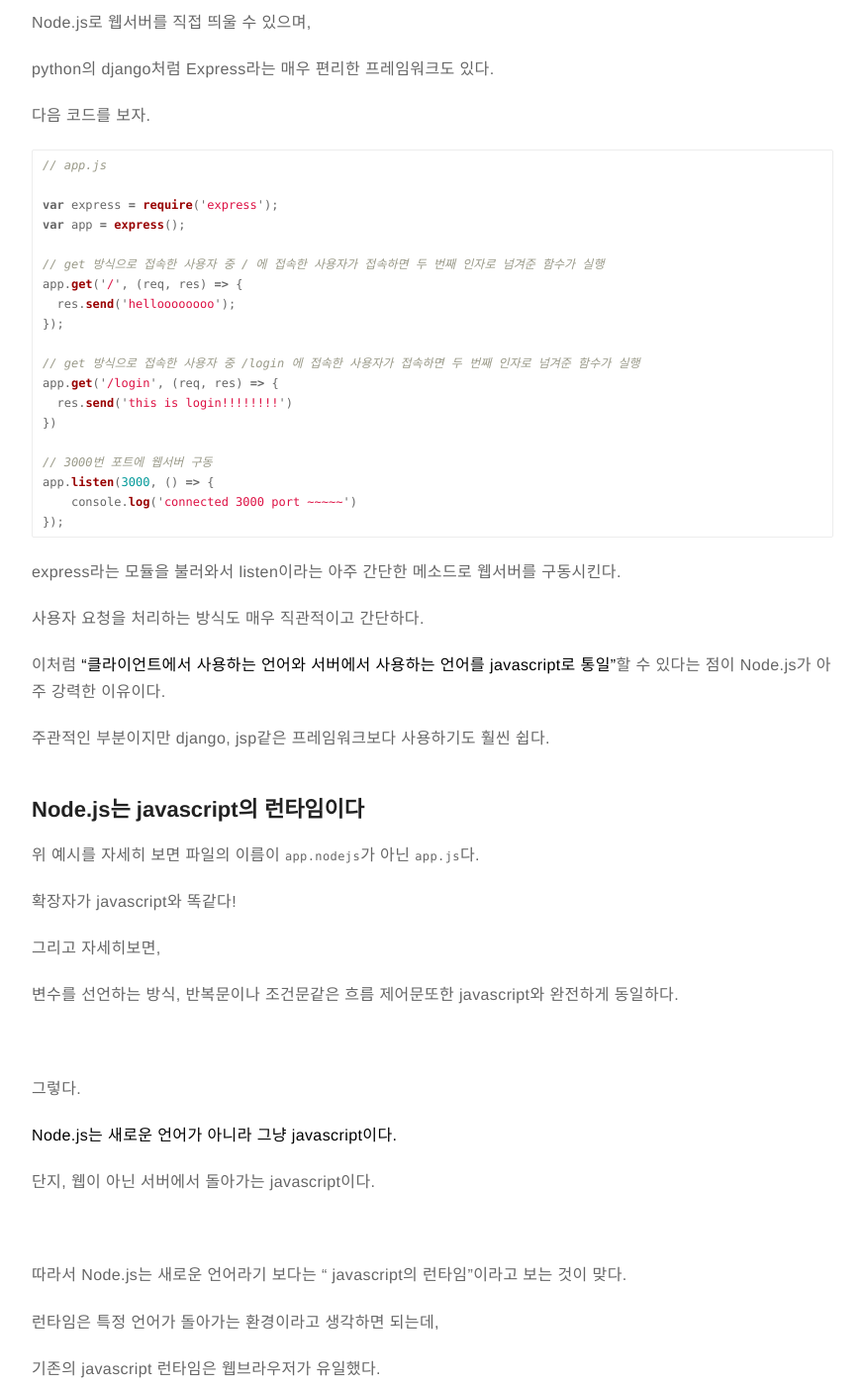
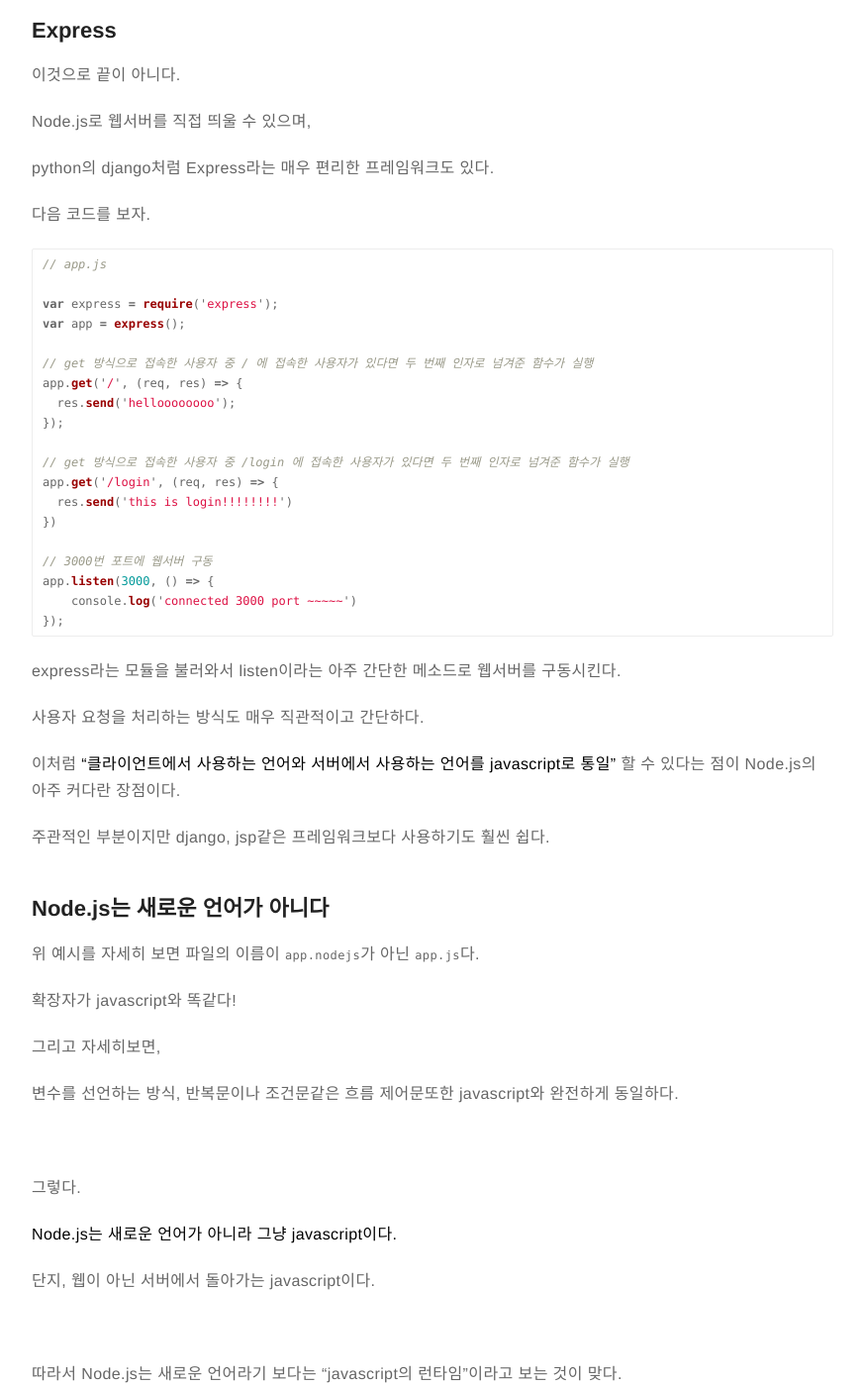
Before and after one commit to itholic/itholic.github.io, a Jekyll site: the page built from _posts/etc/2018-11-11-js-node-js.md, in a window 1280 px wide and 1400 px high, scrolled down 2354 px. Shown: the whole window at 99% size, without its empty margins (203-1076 px from the left). Built offline with Jekyll 4.4.1, drawn with Linux system fonts in a browser that asks for light colours; comment, search, counter and statistics services are not loaded; some of the changed text lies outside the part shown.

Commit message:
Update 2018-11-11-js-node-js.md

````diff
--- a/_posts/etc/2018-11-11-js-node-js.md
+++ b/_posts/etc/2018-11-11-js-node-js.md
@@ -23,7 +23,7 @@
 
 보통 다음과 같이 html의 `<script>` 태그 안에서 사용된다.
 
-```js
+```html
 <!DOCTYPE html>
 <html>
     <head>
@@ -86,7 +90,8 @@
 Node.js는 python이나 java처럼 서버단에서 독립적인 코드의 실행이 가능하다.
 
 ```js
-# hello_node.js
+// hello_node.js
+
 console.log('Hello Node')
 ```
 
@@ -124,12 +129,12 @@
 var express = require('express');
 var app = express();
 
-// get 방식으로 접속한 사용자 중 / 에 접속한 사용자가 접속하면 두 번째 인자로 넘겨준 함수가 실행
+// get 방식으로 접속한 사용자 중 / 에 접속한 사용자가 있다면 두 번째 인자로 넘겨준 함수가 실행
 app.get('/', (req, res) => {
   res.send('helloooooooo');
 });
 
-// get 방식으로 접속한 사용자 중 /login 에 접속한 사용자가 접속하면 두 번째 인자로 넘겨준 함수가 실행
+// get 방식으로 접속한 사용자 중 /login 에 접속한 사용자가 있다면 두 번째 인자로 넘겨준 함수가 실행
 app.get('/login', (req, res) => {
   res.send('this is login!!!!!!!!')
 })
@@ -144,11 +149,11 @@
 
 사용자 요청을 처리하는 방식도 매우 직관적이고 간단하다.
 
-이처럼 **"클라이언트에서 사용하는 언어와 서버에서 사용하는 언어를 javascript로 통일"**할 수 있다는 점이 Node.js가 아주 강력한 이유이다.
+이처럼 **"클라이언트에서 사용하는 언어와 서버에서 사용하는 언어를 javascript로 통일"** 할 수 있다는 점이 Node.js의 아주 커다란 장점이다.
 
 주관적인 부분이지만 django, jsp같은 프레임워크보다 사용하기도 훨씬 쉽다.
 
-## Node.js는 javascript의 런타임이다
+## Node.js는 새로운 언어가 아니다
 
 
 위 예시를 자세히 보면 파일의 이름이 `app.nodejs`가 아닌 `app.js`다.
@@ -170,7 +175,7 @@
 <br/>
 
 
-따라서 Node.js는 새로운 언어라기 보다는 " javascript의 런타임"이라고 보는 것이 맞다.
+따라서 Node.js는 새로운 언어라기 보다는 "javascript의 런타임"이라고 보는 것이 맞다.
 
 런타임은 특정 언어가 돌아가는 환경이라고 생각하면 되는데,
 
````
Also changed, not shown: other parts of _posts/etc/2018-11-11-js-node-js.md (+6 -2 lines).
